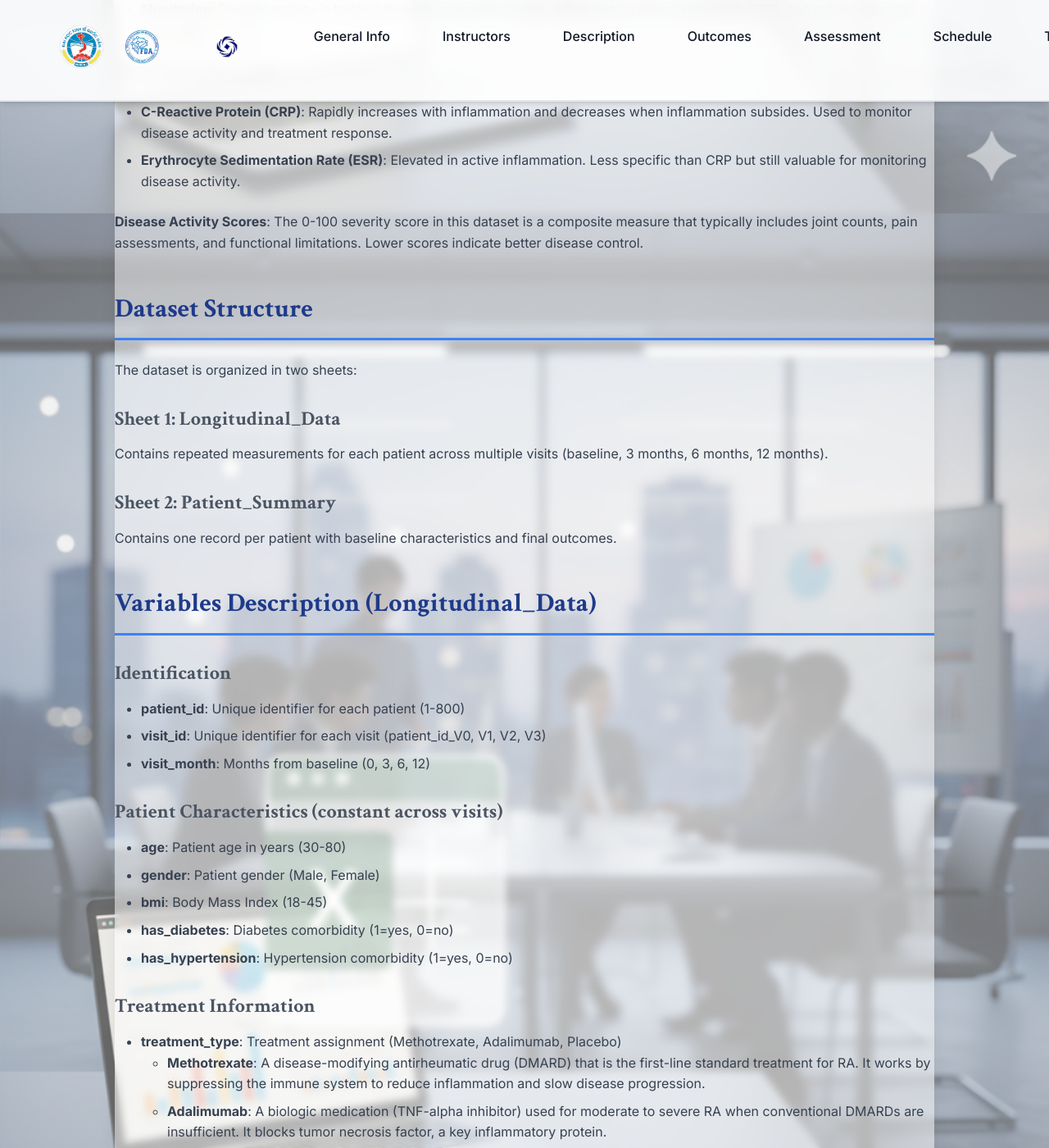
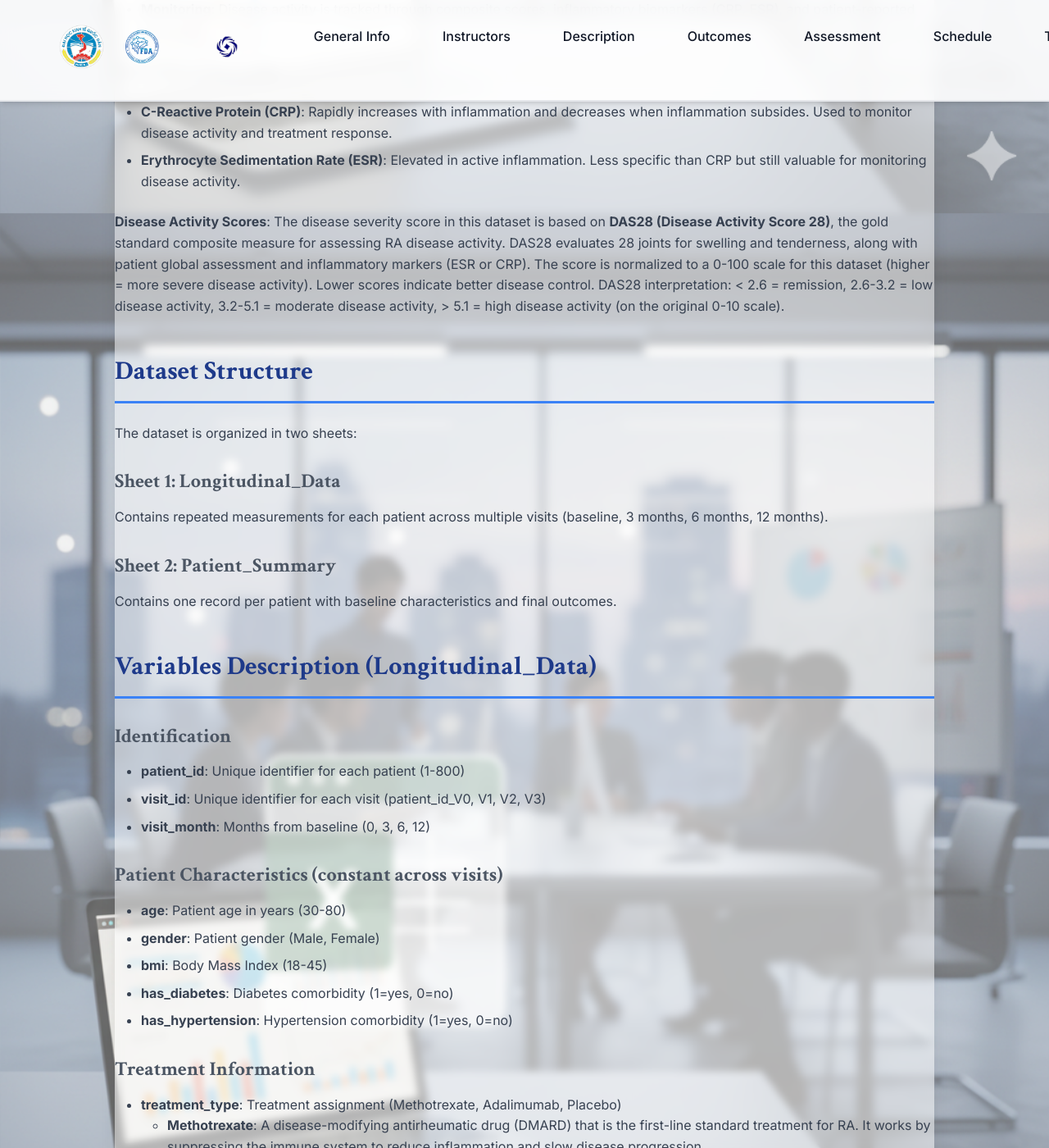
Before and after one commit to nghianguyen7171/excel_course, a Jekyll site: the page built from datasets/11-disease-progression-instructions.md, in a window 1280 px wide and 1400 px high, scrolled down 1020 px. Shown: the whole window at 82% size. Built offline with Jekyll 4.4.1, drawn with Linux system fonts in a browser that asks for light colours; some of the changed text lies outside the part shown.

Commit message:
Specify DAS28 as the disease severity scale for Topic 11

```diff
--- a/datasets/11-disease-progression-instructions.md
+++ b/datasets/11-disease-progression-instructions.md
@@ -22,7 +22,7 @@ This dataset contains clinical data from patients with **Rheumatoid Arthritis (R
 - **C-Reactive Protein (CRP)**: Rapidly increases with inflammation and decreases when inflammation subsides. Used to monitor disease activity and treatment response.
 - **Erythrocyte Sedimentation Rate (ESR)**: Elevated in active inflammation. Less specific than CRP but still valuable for monitoring disease activity.
 
-**Disease Activity Scores**: The 0-100 severity score in this dataset is a composite measure that typically includes joint counts, pain assessments, and functional limitations. Lower scores indicate better disease control.
+**Disease Activity Scores**: The disease severity score in this dataset is based on **DAS28 (Disease Activity Score 28)**, the gold standard composite measure for assessing RA disease activity. DAS28 evaluates 28 joints for swelling and tenderness, along with patient global assessment and inflammatory markers (ESR or CRP). The score is normalized to a 0-100 scale for this dataset (higher = more severe disease activity). Lower scores indicate better disease control. DAS28 interpretation: < 2.6 = remission, 2.6-3.2 = low disease activity, 3.2-5.1 = moderate disease activity, > 5.1 = high disease activity (on the original 0-10 scale).
 
 ## Dataset Structure
 
@@ -55,7 +55,7 @@ Contains one record per patient with baseline characteristics and final outcomes
   - **Placebo**: Control group receiving no active treatment (used for comparison in clinical trials).
 
 ### Disease Progression Variables
-- **disease_severity**: RA disease activity score (0-100, higher = more severe disease activity). This composite score reflects joint inflammation, pain, and functional limitations. Lower scores indicate better disease control.
+- **disease_severity**: **DAS28 (Disease Activity Score 28)** normalized to 0-100 scale (higher = more severe disease activity). DAS28 is the gold standard composite measure for RA that evaluates 28 joints for swelling and tenderness, patient global assessment, and inflammatory markers. Lower scores indicate better disease control. On the original DAS28 scale (0-10): < 2.6 = remission, 2.6-3.2 = low, 3.2-5.1 = moderate, > 5.1 = high disease activity.
 - **severity_change**: Change in disease severity from baseline (can be negative for improvement). Negative values indicate improvement, positive values indicate worsening.
 - **lab_value_1**: **C-Reactive Protein (CRP)** - Inflammatory biomarker measured in mg/L. CRP is a protein produced by the liver in response to inflammation. Normal range: < 3 mg/L. Elevated CRP indicates active inflammation in RA patients.
 - **lab_value_2**: **Erythrocyte Sedimentation Rate (ESR)** - Inflammatory biomarker measured in mm/hr. ESR measures how quickly red blood cells settle in a test tube. Normal range: < 20 mm/hr (men), < 30 mm/hr (women). Higher ESR indicates inflammation and disease activity.
@@ -72,10 +72,10 @@ Contains one record per patient with baseline characteristics and final outcomes
 - **has_diabetes**: Diabetes comorbidity
 - **has_hypertension**: Hypertension comorbidity
 - **treatment_type**: Treatment assignment
-- **baseline_severity**: Disease severity at baseline (0-100)
+- **baseline_severity**: DAS28 disease severity at baseline (0-100, normalized from DAS28 0-10 scale)
 
 ### Outcome Variables
-- **final_severity**: Disease severity at 12 months (0-100)
+- **final_severity**: DAS28 disease severity at 12 months (0-100, normalized from DAS28 0-10 scale)
 - **time_to_improvement**: Months until first improvement (3, 6, 12, or censored)
 - **improved**: Improvement indicator (1=improved, 0=not improved)
 - **censored**: Censoring indicator for time-to-improvement (1=censored, 0=event occurred)
```
